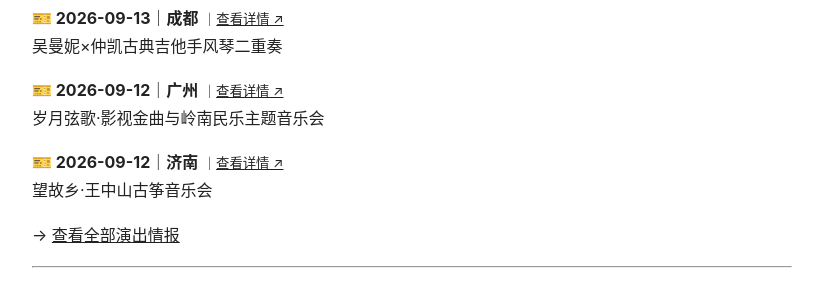
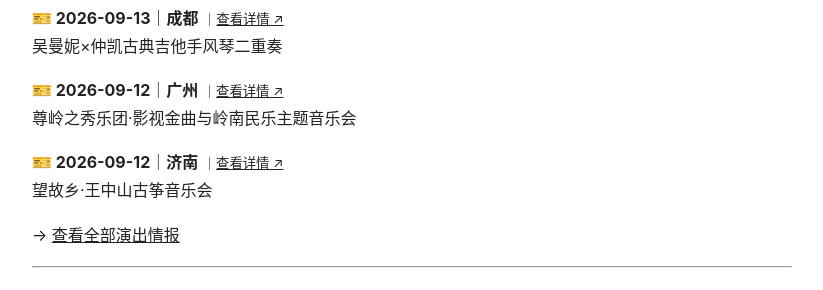
Before and after one commit to KeenKwok/boxianji, a Jekyll site: the page built from index.md, in a window 1280 px wide. Shown: the part 289-579 px from the top of the page, without its empty margins (228-1051 px from the left). Built offline with Jekyll 4.4.1, drawn with Linux system fonts in a browser that asks for light colours.

Commit message:
更新 attention.yml

```diff
--- a/_data/attention.yml
+++ b/_data/attention.yml
@@ -15,7 +15,7 @@
 
 - date: "2026-09-12"
   city: "广州"
-  title: "岁月弦歌·影视金曲与岭南民乐主题音乐会"
+  title: "尊岭之秀乐团·影视金曲与岭南民乐主题音乐会"
   link: "https://mp.weixin.qq.com/s/maxL-XRmmxMClD_RFxYbbQ"
 
 - date: "2026-09-12"
```
